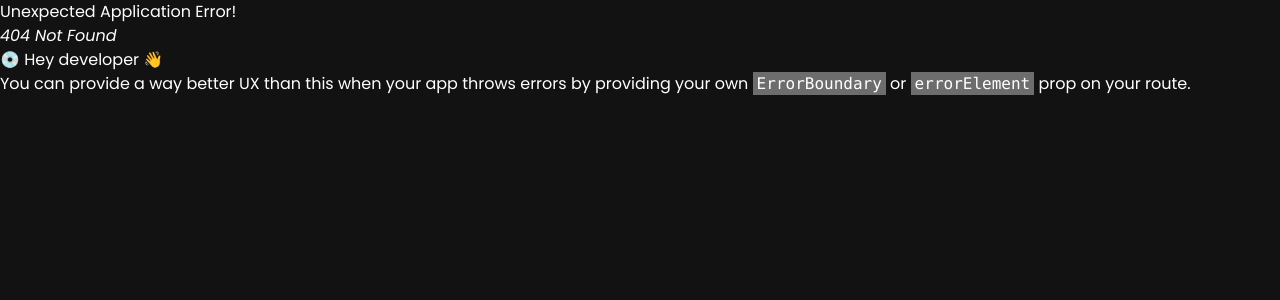
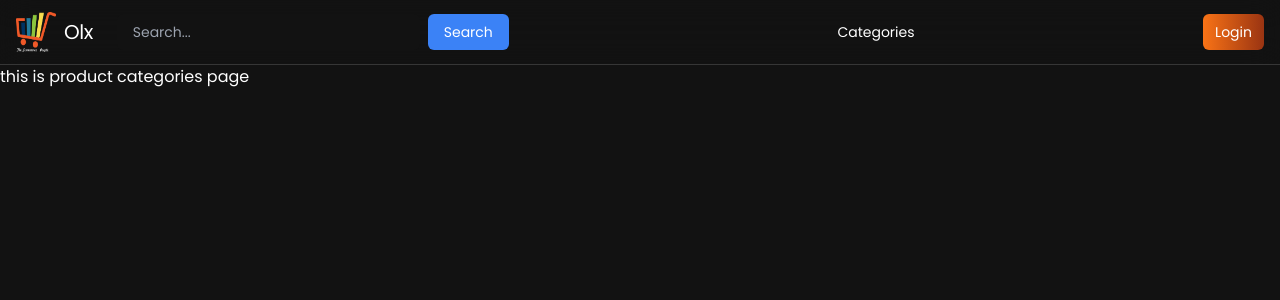
Before and after one commit to sunil2002k/Bazar, a React (Create React App) app in the folder react_app/: page /categories in a window 1280 px wide. Before the commit this address had no page. Shown: the top 300 px of the page. Built offline with nearby package versions, Linux system fonts and the light colour scheme.

Commit message:
searching created

```diff
--- a/react_app/src/components/Home.jsx
+++ b/react_app/src/components/Home.jsx
@@ -1,22 +1,17 @@
-import React, { useEffect, useState } from "react"
-import Navbar from "./Navbar"
-import { useNavigate } from "react-router-dom";
+import React, { useEffect, useState } from "react";
+import Navbar from "./Navbar";
 import axios from "axios";
 // import {useLocation, useNavigate} from 'react-router-dom';
 
-function Home (props){
-    const navigate = useNavigate()
+function Home(props) {
   const [products, setProducts] = useState([]);
 
-    // useEffect(()=>{
-    //     if (!localStorage.getItem('token')){
-    //         navigate('/login')
-    //     }
-    // },[])
+  const [search, setSearch] = useState("");
 
   useEffect(() => {
-        const url = 'http://localhost:8000/sell';
-        axios.get(url)
+    const url = "http://localhost:8000/sell";
+    axios
+      .get(url)
       .then((res) => {
         console.log("Products from backend:", res.data.products); // This should log all the products from the backend
         if (res.data.products) {
@@ -25,40 +20,69 @@ function Home (props){
       })
       .catch((err) => {
         console.log(err);
-            alert('Server error occurred');
+        alert("Server error occurred");
       });
   }, []);
-
-    const username = localStorage.getItem('username');
+  const handleSearch = (value) => {
+    console.log("Searching for:", value);
+    setSearch(value);
+  };
+  const handleClick = () => {
+    console.log("Products:", products);
+    let fileredProducts = products.filter((item) => {
+      if (
+        item.title.toLowerCase().includes(search.toLowerCase()) ||
+        item.description.toLowerCase().includes(search.toLowerCase()) ||
+        item.category.toLowerCase().includes(search.toLowerCase())
+      ) {
+        return item;
+      }
+    });
+    setProducts(fileredProducts);
+  };
   return (
     <>
-        <Navbar/>
+      <Navbar
+        search={search}
+        handleSearch={handleSearch}
+        handleClick={handleClick}
+      />
       <div className="homepage">
-
         {/* <h1>Welcome to the home</h1> */}
-            {products && products.length > 0 && products.map((item, index) => {
-  console.log("Rendering product:", item); // This should print each product in the console
+        {products && products.length > 0 ? (
+          products.map((item, index) => {
+            console.log("Rendering product:", item); // Debugging to ensure products are being rendered
 
             return (
-    <div key={item._id} className="card m-3">
+              <div key={item._id || index} className="card m-3">
+                {" "}
+                {/* Use index as fallback key */}
                 {item.images && item.images.length > 0 ? (
                   item.images.map((image, idx) => (
-          <img key={idx} src={`http://localhost:8000/${image}`} className="w-40 h-40" />
+                    <img
+                      key={idx}
+                      src={`http://localhost:8000/${image}`}
+                      alt="Product Image"
+                      className="w-40 h-40"
+                    />
                   ))
                 ) : (
                   <p>No images available</p>
                 )}
-      <p className="p-2 gap-7 ">{item.title }   | {item.category}</p>
+                <p className="p-2 gap-7 ">
+                  {item.title} | {item.category}
+                </p>
                 <p className="p-2">{item.description}</p>
                 <h3 className="p-2">Rs. {item.price}</h3>
               </div>
             );
-})}
-
-
+          })
+        ) : (
+          <p>No products available</p>
+        )}
       </div>
     </>
-    )
+  );
 }
 
-export default Home
+export default Home;
--- a/react_app/src/components/Login.jsx
+++ b/react_app/src/components/Login.jsx
@@ -21,7 +21,7 @@ const Login = () => {
       if (response.data.msg === 'Login successful') {
         // Redirect to the home page after successful login
         localStorage.setItem('username', response.data.username);
-        navigate('/home');
+        navigate('/');
       } else {
         setError(response.data.msg);  // If any error message from server
       }
--- a/react_app/src/components/Navbar.jsx
+++ b/react_app/src/components/Navbar.jsx
@@ -6,7 +6,7 @@ import { Link, useNavigate } from "react-router-dom";
 
 const Navbar = (props) => {
   const [mobileDrawerOpen, setMobileDrawerOpen] = useState(false);
-  const [searchTerm, setSearchTerm] = useState(""); // State to manage search term
+
 
   const toggleNavbar = () => {
     setMobileDrawerOpen(!mobileDrawerOpen);
@@ -24,11 +24,11 @@ const Navbar = (props) => {
     navigate("/");
   };
 
-  const handleSearch = (e) => {
-    e.preventDefault();
-    console.log("Search term:", searchTerm);
-    // Add search logic here (e.g., navigate to search results page)
-  };
+  // const handleSearch = (e) => {
+  //   e.preventDefault();
+  //   console.log("Search term:", searchTerm);
+  //   // Add search logic here (e.g., navigate to search results page)
+  // };
 
   return (
     <nav className="sticky top-0 z-50 py-3 backdrop-blur-lg border-b border-neutral-700/80">
@@ -45,23 +45,24 @@ const Navbar = (props) => {
             <span className="text-xl text-red tracking-tight">Olx</span>
 
             {/* Search Field  */}
-            <form onSubmit={handleSearch} className="ml-6">
+
               <input
                 type="text"
-                className="px-4 py-2 border rounded-md"
+                className=" ml-6 px-4 py-2 border-0 rounded-md"
+                // onSubmit={handleSearch}
                 placeholder="Search..."
                 value={props && props.search}
                 onChange={(e) =>
-                  props.setSearchTerm && props.setSearchTerm(e.target.value)
+                  props.handleSearch && props.handleSearch(e.target.value)
                 }
               />
               <button
                 type="submit"
                 className="ml-2 bg-blue-500 text-white px-4 py-2 rounded-md"
+                onClick={()=>props.handleClick && props.handleClick() }
               >
                 Search
               </button>
-            </form>
           </div>
 
           {/* Desktop Menu */}
--- a/react_app/src/components/Product.jsx
+++ b/react_app/src/components/Productcat.jsx
@@ -1,7 +1,7 @@
 import React from 'react'
 import Navbar from './Navbar'
 
-const Product = () => {
+const Productcat = () => {
   return (
     <>
     <Navbar/>
@@ -10,4 +10,4 @@ const Product = () => {
   )
 }
 
-export default Product
+export default Productcat
--- a/react_app/src/components/Sell.jsx
+++ b/react_app/src/components/Sell.jsx
@@ -51,7 +51,7 @@ const Sell = () => {
 
     axios.post("http://localhost:8000/sell", data)
       .then((res) => {
-        console.log("Success:", res);
+        console.log("Success:", res.data);
       })
       .catch((err) => {
         console.error("Error:", err);
--- a/react_app/src/constants/index.jsx
+++ b/react_app/src/constants/index.jsx
@@ -1,5 +1,5 @@
 export const navItems = [
     // { label: "Home", href: "/" },
-    { label: "Categories", href: "/products" },
+    { label: "Categories", href: "/categories" },
 
   ];
```
Also changed, not shown: react_app/src/index.js (+4 -7 lines), 13 other files (tests, documents, lock files or other folders). Lines whose indentation alone changed are shown as unchanged.
